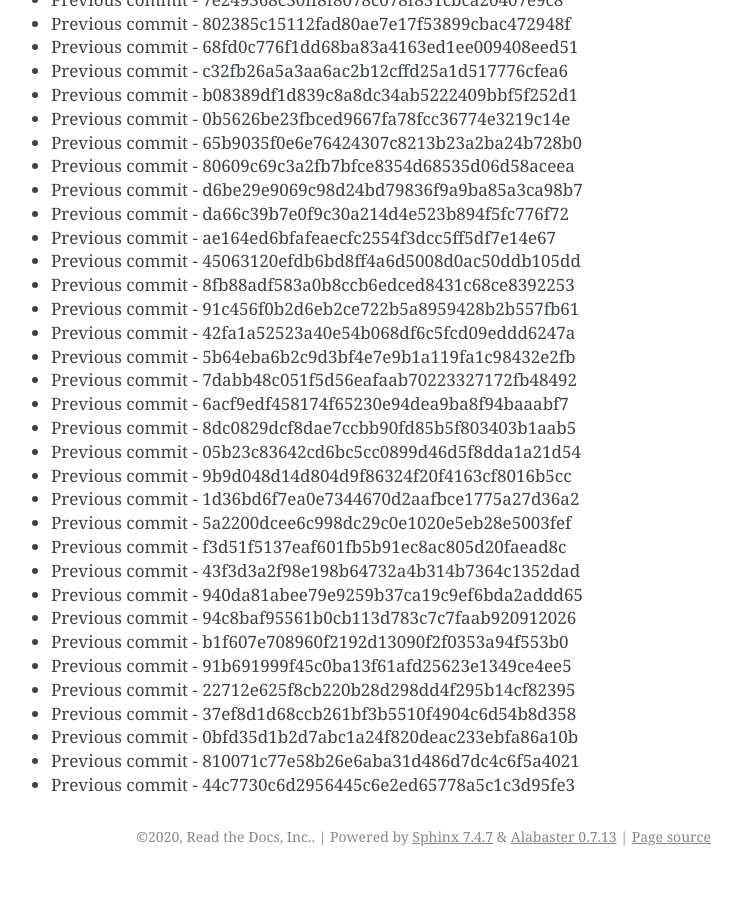
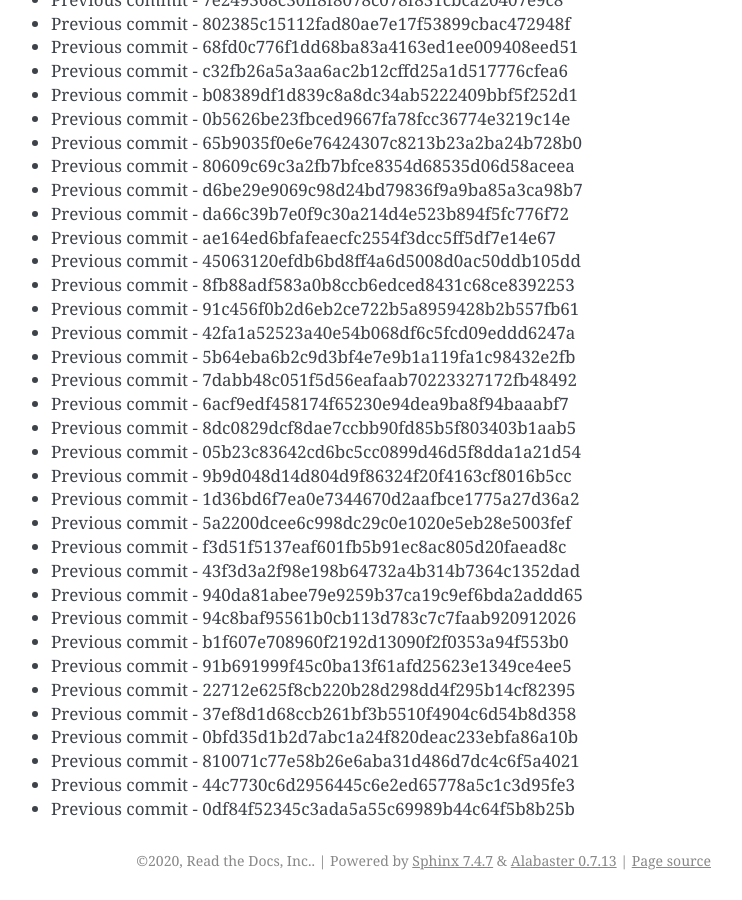
Before and after one commit to readthedocs/rtd-git-stresstest, a Sphinx documentation site: the page built from docs/updates.rst, in a window 1280 px wide and 900 px high, scrolled down 81470 px. Shown: the whole window, without its empty margins (399-1141 px from the left). Built offline with Sphinx 7.4.7, drawn with Linux system fonts in a browser that asks for light colours; before the commit the page ends 82346 px from its top, so only the background shows below that.

Commit message:
Generating commit from previous: 0df84f52345c3ada5a55c69989b44c64f5b8b25b

```diff
--- a/docs/updates.rst
+++ b/docs/updates.rst
@@ -3455,3 +3455,4 @@ It can be tested for any performance characteristics.
 * Previous commit - 0bfd35d1b2d7abc1a24f820deac233ebfa86a10b
 * Previous commit - 810071c77e58b26e6aba31d486d7dc4c6f5a4021
 * Previous commit - 44c7730c6d2956445c6e2ed65778a5c1c3d95fe3
+* Previous commit - 0df84f52345c3ada5a55c69989b44c64f5b8b25b
```
